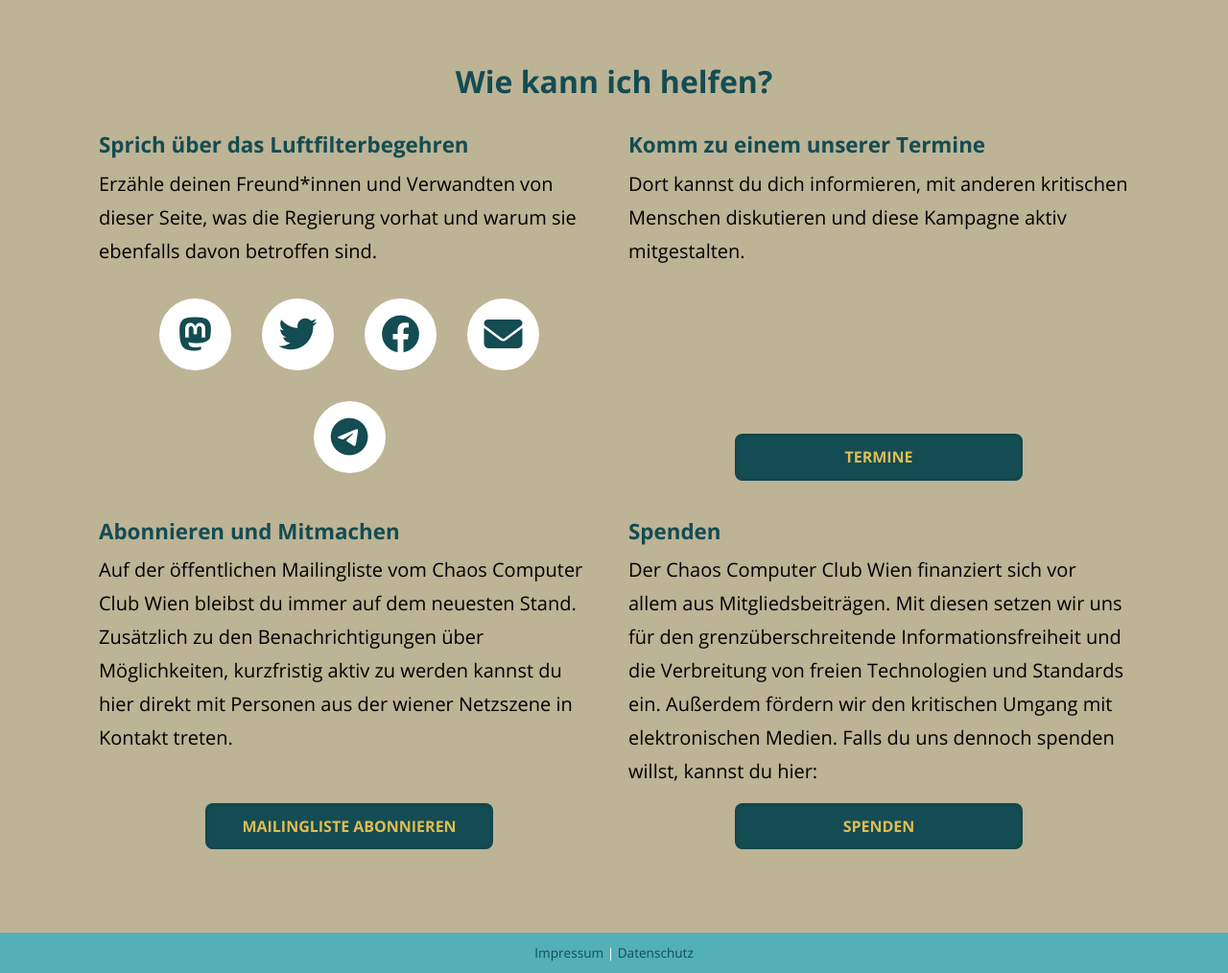
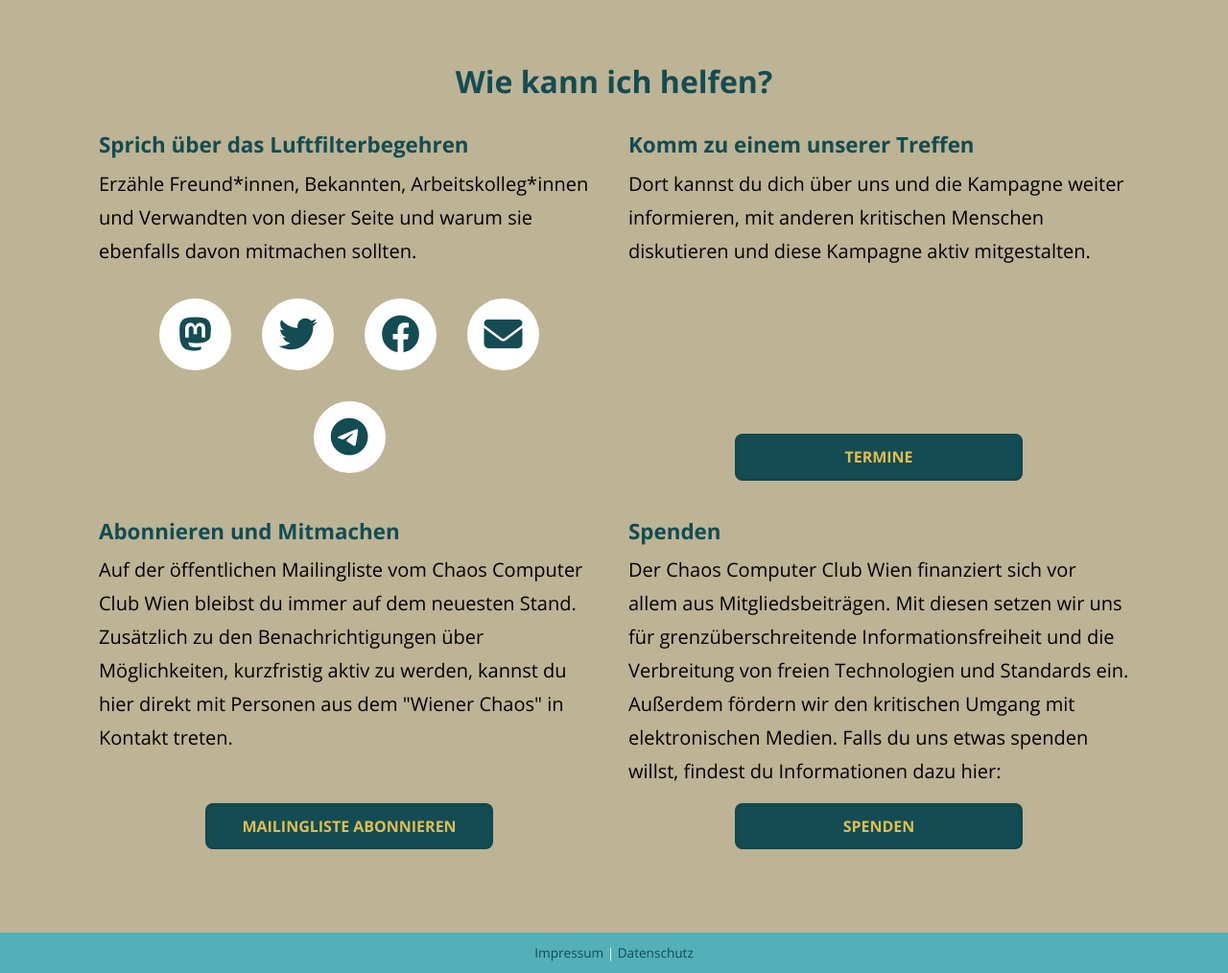
Before and after one commit to c3wien/Poke-That-Gmeind, a Python web app: template luftfilterbegehren/templates/general/share.html in a window 1280 px wide. Shown: the part 97-1111 px from the top of the page at 96% size. Run offline with Jinja, Linux system fonts and the light colour scheme; the template is opened without the code that fills it, so the values that code supplies are empty; some libraries are stand-ins or nearby versions.

Commit message:
[share] minor text adaptations
removed ":" calls to action; added "Arbeitskolleg*innen" et al to people to tell.

```diff
--- a/luftfilterbegehren/templates/general/share.html
+++ b/luftfilterbegehren/templates/general/share.html
@@ -12,12 +12,12 @@
             <div class="row items2">
                 <div class="column">
                     <h3>Sprich über das Luftfilterbegehren</h3>
-                    <p>Erzähle deinen Freund*innen und Verwandten von dieser Seite, was die Regierung vorhat und warum sie ebenfalls davon betroffen sind.</p>
+                    <p>Erzähle Freund*innen, Bekannten, Arbeitskolleg*innen und Verwandten von dieser Seite und warum sie ebenfalls davon mitmachen sollten.</p>
                     <div class="row bottom">
-                        <a class="share center" href="https://toot.kytta.dev/?text=Ich%20habe%20meine%20Gemeinde%20aufgefordert,%20Luftfilteranlagen%20in%20Schulen,%20Kinderg%C3%A4rten%20und%20anderen%20%C3%B6ffentlichen%20Geb%C3%A4uden%20einzusetzen!%20Auch%20du%20kannst%20deine%20Gemeinde%20zum%20Einsatz%20entsprechender%20Anlagen%20auffordern!%20Wie%20das%20geht,%20findest%20du%20auf:%20https://luftfilterbegehren.at/gemeinden.html%20%23Luftfilterbegehren">
+                        <a class="share center" href="https://toot.kytta.dev/?text=Ich%20habe%20meine%20Gemeinde%20aufgefordert,%20Luftfilteranlagen%20in%20Schulen,%20Kinderg%C3%A4rten%20und%20anderen%20%C3%B6ffentlichen%20Geb%C3%A4uden%20einzusetzen!%20Auch%20du%20kannst%20deine%20Gemeinde%20zum%20Einsatz%20entsprechender%20Anlagen%20auffordern!%20Wie%20das%20geht,%20findest%20du%20auf%20https://luftfilterbegehren.at/gemeinden.html%20%23Luftfilterbegehren">
                             <div class="center"><i class="fa-brands fa-mastodon" aria-hidden="true"></i></div>
                         </a>
-                        <a class="share center" href="https://twitter.com/intent/tweet?text=Ich%20habe%20meine%20Gemeinde%20aufgefordert,%20Luftfilteranlagen%20in%20Schulen,%20Kinderg%C3%A4rten%20und%20anderen%20%C3%B6ffentlichen%20Geb%C3%A4uden%20einzusetzen!%20Auch%20du%20kannst%20deine%20Gemeinde%20zum%20Einsatz%20entsprechender%20Anlagen%20auffordern!%20Wie%20das%20geht,%20findest%20du%20auf:%20https://luftfilterbegehren.at/gemeinden.html%20%23Luftfilterbegehren">
+                        <a class="share center" href="https://twitter.com/intent/tweet?text=Ich%20habe%20meine%20Gemeinde%20aufgefordert,%20Luftfilteranlagen%20in%20Schulen,%20Kinderg%C3%A4rten%20und%20anderen%20%C3%B6ffentlichen%20Geb%C3%A4uden%20einzusetzen!%20Auch%20du%20kannst%20deine%20Gemeinde%20zum%20Einsatz%20entsprechender%20Anlagen%20auffordern!%20Wie%20das%20geht,%20findest%20du%20auf%20https://luftfilterbegehren.at/gemeinden.html%20%23Luftfilterbegehren">
                             <div class="center"><i class="fa-brands fa-twitter" aria-hidden="true"></i></div>
                         </a>
                         <a class="share center" href="https://www.facebook.com/sharer/sharer.php?u=https://luftfilterbegehren.at/gemeinden.html">
@@ -26,13 +26,13 @@
                         <a class="share center" href="mailto:info@example.com?&subject=Corona-Wellenbrecher%20in%20Schulen%20und%20%C3%B6ffentlichen%20Geb%C3%A4uden&cc=&bcc=&body=https://luftfilterbegehren.at/gemeinden.html%0AIch%20habe%20meine%20Gemeinde%20dazu%20aufgefordert,%20Luftfilteranlagen%20in%20Schulen,%20Kinderg%C3%A4rten%20und%20anderen%20%C3%B6ffentlichen%20Geb%C3%A4uden%20einzusetzen!%20Auch%20du%20kannst%20deine%20Gemeinde%20kontaktieren,%20sie%20%C3%BCber                        %20die%20Wirksamkeit%20von%20Luftfiltern%20informieren%20und%20sie%20zum%20Einsatz%20entsprechender%20Anlagen%20auffordern,%20denn%20Gemeinden%20m%C3%BCssen%20nicht%20erst%20warten,%20bis%20die%20Bundespolitik%20aktiv%20wird.%20Wie%20das%20geht?%20Hier%20klicken,%20Gemeinde%20ausw%C3%A4hlen,%20E-Mail%20abschicken:%20https://luftfilterbegehren.at/gemeinden.html">
                             <div class="center"><i class="fa-solid fa-envelope" aria-hidden="true"></i></div>
                         </a>
-                        <a class="share share-mobile center" href="fb-messenger://share/?link=http://luftfilterbegehren.at/">
+                        <a class="share share-mobile center" href="fb-messenger://share/?link=https://luftfilterbegehren.at/">
                             <div class="center"><i class="fb-messenger"></i></div>
                         </a>
-                        <a class="share share-mobile center" href="sms:?body=Ich habe meine Gemeinde aufgefordert, Luftfilteranlagen in Schulen, Kindergärten und anderen öffentlichen Gebäuden einzusetzen! Auch du kannst deine Gemeinde zum Einsatz entsprechender Anlagen auffordern! Wie das geht, findest du auf: https://luftfilterbegehren.at/gemeinden.html">
+                        <a class="share share-mobile center" href="sms:?body=Ich habe meine Gemeinde aufgefordert, Luftfilteranlagen in Schulen, Kindergärten und anderen öffentlichen Gebäuden einzusetzen! Auch du kannst deine Gemeinde zum Einsatz entsprechender Anlagen auffordern! Wie das geht, findest du auf https://luftfilterbegehren.at/gemeinden.html">
                             <div class="center"><i class="fa-solid fa-comment-sms"></i></div>
                         </a>
-                        <a class="share center" href="https://telegram.me/share/url?url=https%3A%2F%2Fluftfilterbegehren.at%2Fgemeinden.html&amp;text=Ich habe meine Gemeinde aufgefordert, Luftfilteranlagen in Schulen, Kindergärten und anderen öffentlichen Gebäuden einzusetzen! Auch du kannst deine Gemeinde zum Einsatz entsprechender Anlagen auffordern! Wie das geht, findest du auf: https://luftfilterbegehren.at/gemeinden.html">
+                        <a class="share center" href="https://telegram.me/share/url?url=https%3A%2F%2Fluftfilterbegehren.at%2Fgemeinden.html&amp;text=Ich habe meine Gemeinde aufgefordert, Luftfilteranlagen in Schulen, Kindergärten und anderen öffentlichen Gebäuden einzusetzen! Auch du kannst deine Gemeinde zum Einsatz entsprechender Anlagen auffordern! Wie das geht, findest du auf https://luftfilterbegehren.at/gemeinden.html">
                             <div class="center"><i class="fa-brands fa-telegram"></i></div>
                         </a>
                         <a class="share share-mobile center" href="whatsapp://send?text=http://luftfilterbegehren.at/gemeinden.html" data-action="share/whatsapp/share">
@@ -41,18 +41,18 @@
                     </div>
                 </div>
                 <div class="column">
-                    <h3>Komm zu einem unserer Termine</h3>
-                    <p>Dort kannst du dich informieren, mit anderen kritischen Menschen diskutieren und diese Kampagne aktiv mitgestalten.</p>
+                    <h3>Komm zu einem unserer Treffen</h3>
+                    <p>Dort kannst du dich über uns und die Kampagne weiter informieren, mit anderen kritischen Menschen diskutieren und diese Kampagne aktiv mitgestalten.</p>
                     <a class="btn btn-back bottom" href="https://c3w.at/events/">Termine</a>
                 </div>
                 <div class="column">
                     <h3>Abonnieren und Mitmachen</h3>
-                    <p>Auf der öffentlichen Mailingliste vom Chaos Computer Club Wien bleibst du immer auf dem neuesten Stand. Zusätzlich zu den Benachrichtigungen über Möglichkeiten, kurzfristig aktiv zu werden kannst du hier direkt mit Personen aus der wiener Netzszene in Kontakt treten.</p>
+                    <p>Auf der öffentlichen Mailingliste vom Chaos Computer Club Wien bleibst du immer auf dem neuesten Stand. Zusätzlich zu den Benachrichtigungen über Möglichkeiten, kurzfristig aktiv zu werden, kannst du hier direkt mit Personen aus dem "Wiener Chaos" in Kontakt treten.</p>
                     <a class="btn btn-back bottom" href="https://lists.c3w.at/postorius/lists/public.lists.c3w.at/">Mailingliste abonnieren</a>
                 </div>
                 <div class="column">
                     <h3>Spenden</h3>
-                    <p>Der Chaos Computer Club Wien finanziert sich vor allem aus Mitgliedsbeiträgen. Mit diesen setzen wir uns für den grenzüberschreitende Informationsfreiheit und die Verbreitung von freien Technologien und Standards ein. Außerdem fördern wir den kritischen Umgang mit elektronischen Medien. Falls du uns dennoch spenden willst, kannst du hier:</p>
+                    <p>Der Chaos Computer Club Wien finanziert sich vor allem aus Mitgliedsbeiträgen. Mit diesen setzen wir uns für grenzüberschreitende Informationsfreiheit und die Verbreitung von freien Technologien und Standards ein. Außerdem fördern wir den kritischen Umgang mit elektronischen Medien. Falls du uns etwas spenden willst, findest du Informationen dazu hier:</p>
                     <a class="btn btn-back bottom" href="https://c3w.at/impressum/">Spenden</a>
                 </div>
             </div>
```
